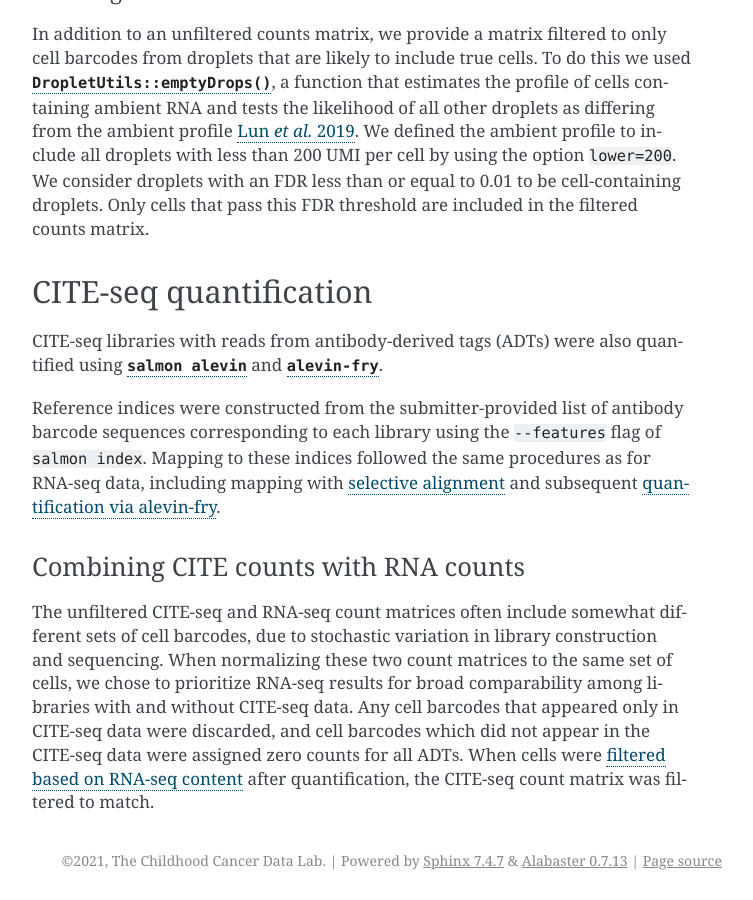
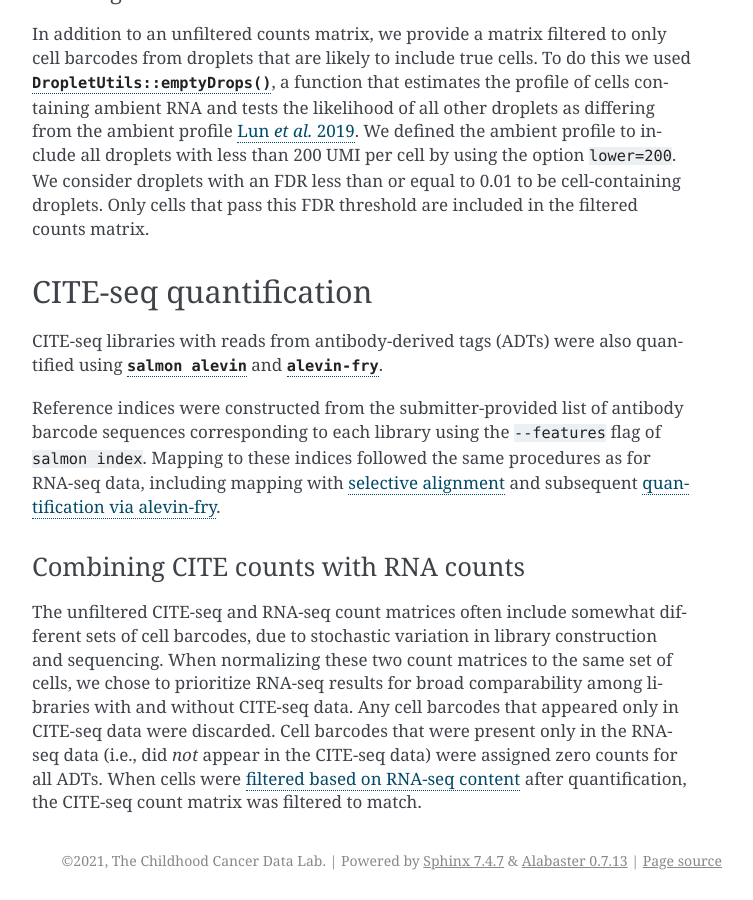
Before and after one commit to DongzeHE/scpca-docs, a Sphinx documentation site: the page built from docs/processing_information.md, in a window 1280 px wide and 900 px high, scrolled down 1634 px. Shown: the whole window, without its empty margins (388-1141 px from the left). Built offline with Sphinx 7.4.7, drawn with Linux system fonts in a browser that asks for light colours.

Commit message:
clarify merging

```diff
--- a/docs/processing_information.md
+++ b/docs/processing_information.md
@@ -62,5 +62,6 @@
 
 The unfiltered CITE-seq and RNA-seq count matrices often include somewhat different sets of cell barcodes, due to stochastic variation in library construction and sequencing.
 When normalizing these two count matrices to the same set of cells, we chose to prioritize RNA-seq results for broad comparability among libraries with and without CITE-seq data.
-Any cell barcodes that appeared only in CITE-seq data were discarded, and cell barcodes which did not appear in the CITE-seq data were assigned zero counts for all ADTs.
+Any cell barcodes that appeared only in CITE-seq data were discarded.
+Cell barcodes that were present only in the RNA-seq data (i.e., did _not_ appear in the CITE-seq data) were assigned zero counts for all ADTs.
 When cells were [filtered based on RNA-seq content](#filtering-cells) after quantification, the CITE-seq count matrix was filtered to match.
```
